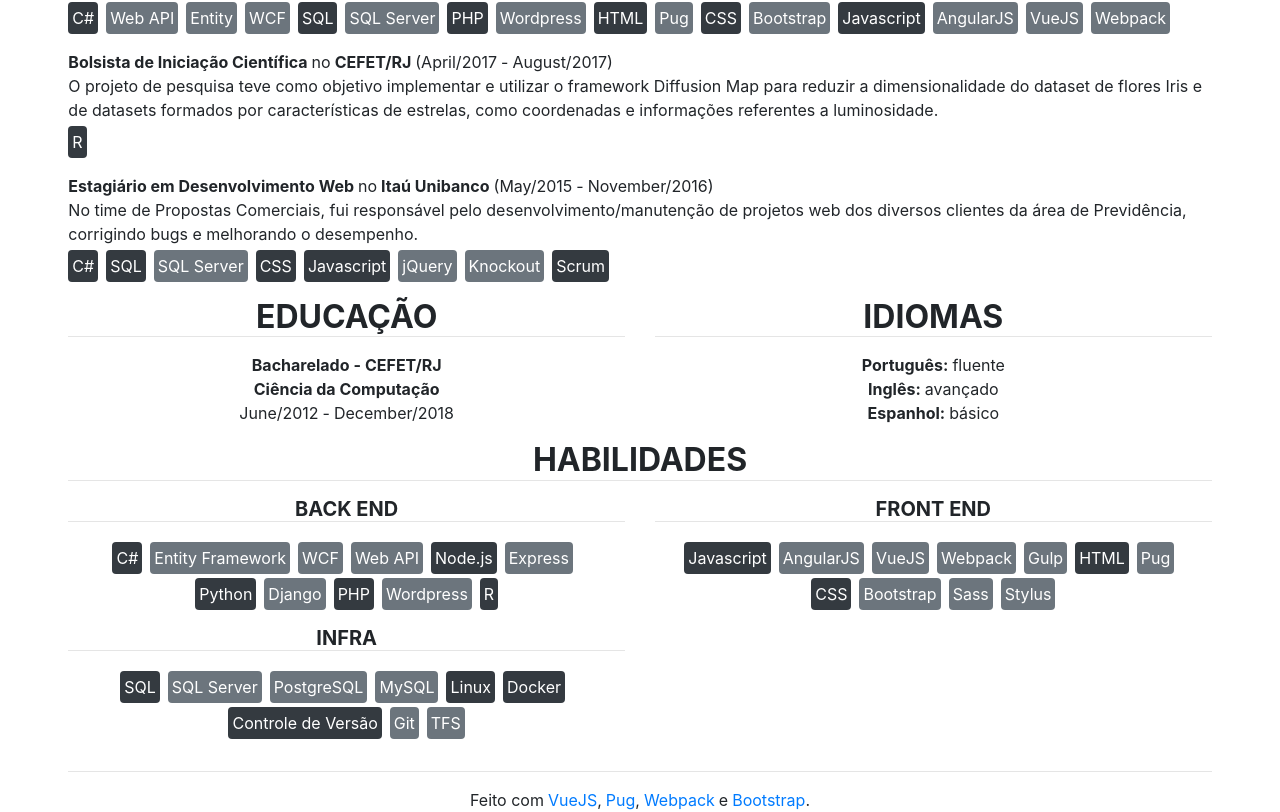
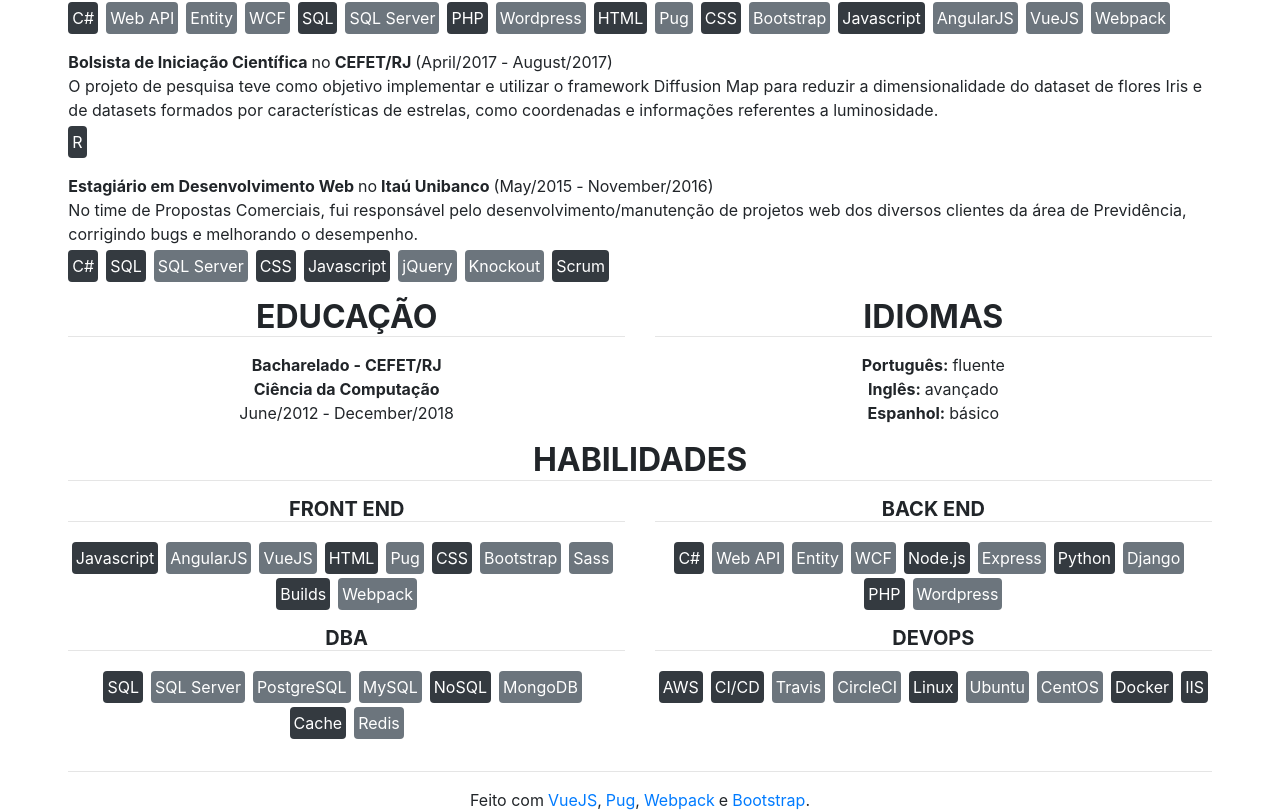
Before and after one commit to marco-carvalho/resume, a Vue app: page / in a window 1280 px wide. Shown: the part 409-1221 px from the top of the page. Built offline with nearby package versions, Linux system fonts and the light colour scheme.

Commit message:
update data from skills

```diff
--- a/src/components/Skills.vue
+++ b/src/components/Skills.vue
@@ -19,30 +19,39 @@ export default {
       name: "Habilidades",
       skills: [
         {
+          name: "Front End",
+          tecnologies: [
+            { name: "Javascript", subtecnologies: ["AngularJS", "VueJS"]},
+            { name: "HTML", subtecnologies: ["Pug"] },
+            { name: "CSS", subtecnologies: ["Bootstrap", "Sass"] },
+            { name: "Builds", subtecnologies: ["Webpack"]},
+          ]
+        },
+        {
           name: "Back End",
           tecnologies: [
-            { name: "C#", subtecnologies: ["Entity Framework", "WCF", "Web API"] },
+            { name: "C#", subtecnologies: ["Web API", "Entity", "WCF"] },
             { name: "Node.js", subtecnologies: ["Express"] },
             { name: "Python", subtecnologies: ["Django"] },
             { name: "PHP", subtecnologies: ["Wordpress"] },
-            { name: "R"},
           ]
         },
         {
-          name: "Front End",
+          name: "DBA",
           tecnologies: [
-            { name: "Javascript", subtecnologies: ["AngularJS", "VueJS", "Webpack", 'Gulp']},
-            { name: "HTML", subtecnologies: ["Pug"] },
-            { name: "CSS", subtecnologies: ["Bootstrap", "Sass", "Stylus"] }
+            { name: "SQL", subtecnologies: ["SQL Server", "PostgreSQL", "MySQL"]},
+            { name: "NoSQL", subtecnologies: ["MongoDB"]},
+            { name: "Cache", subtecnologies: ["Redis"]},
           ]
         },
         {
-          name: "Infra",
+          name: "DevOps",
           tecnologies: [
-            { name: "SQL", subtecnologies: ["SQL Server", "PostgreSQL", "MySQL"]},
-            { name: "Linux"},
+            { name: "AWS"},
+            { name: "CI/CD", subtecnologies: ["Travis", "CircleCI"]},
+            { name: "Linux", subtecnologies: ["Ubuntu", "CentOS"]},
             { name: "Docker"},
-            { name: "Controle de Versão", subtecnologies: ["Git", "TFS"]},
+            { name: "IIS"},
           ]
         }
       ]
```
